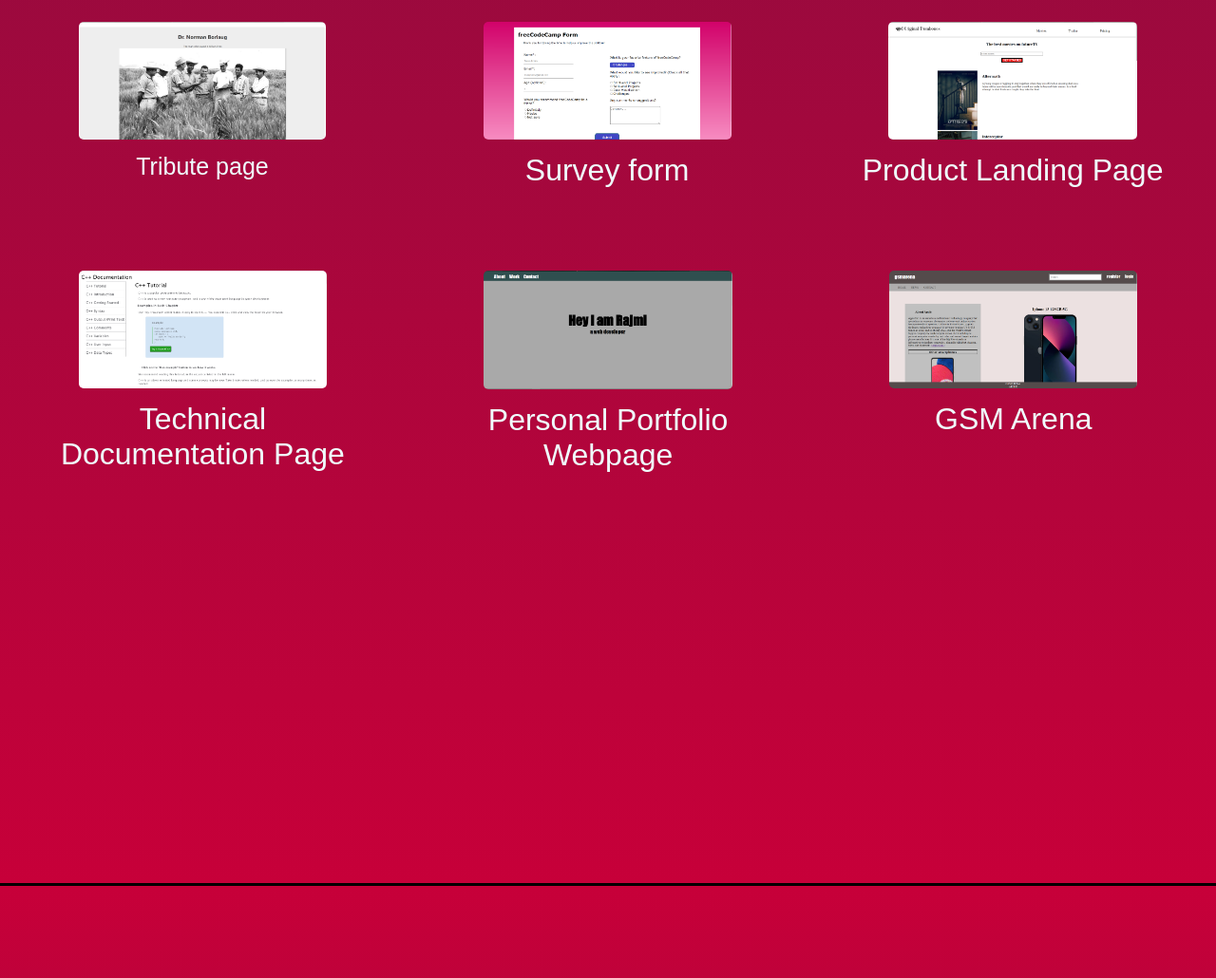
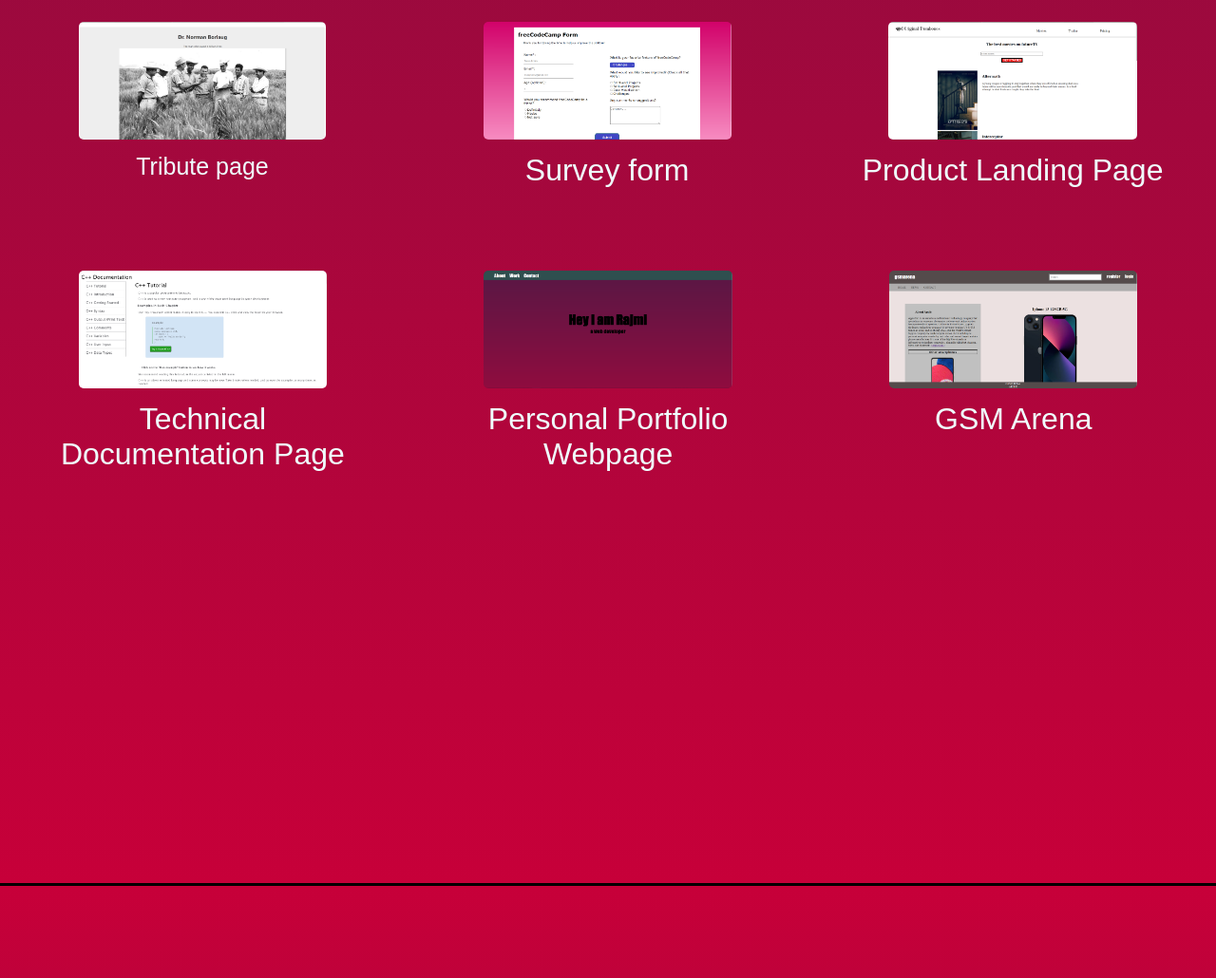
Before and after one commit to gyrajmi/nyarigyak, a plain HTML site: page index.html in a window 1280 px wide. Shown: the part 1070-2100 px from the top of the page at 95% size. Drawn offline with Linux system fonts and the light colour scheme.

Commit message:
ph5 changed

```diff
--- a/index.html
+++ b/index.html
@@ -45,7 +45,7 @@
                 </a>
 
                 <a href="/nyarigyak/index.html" target="_blank" id="laps">
-                    <img src="ph5.png">
+                    <img src="ph5.2.png">
                     <p id="txt">Personal Portfolio Webpage</p>
                 </a>
                 <a href="/nyarigyak/index/index.html" target="_blank" id="laps">
```
Also changed, not shown: ph2.png (deleted), ph5.2.png (added).
